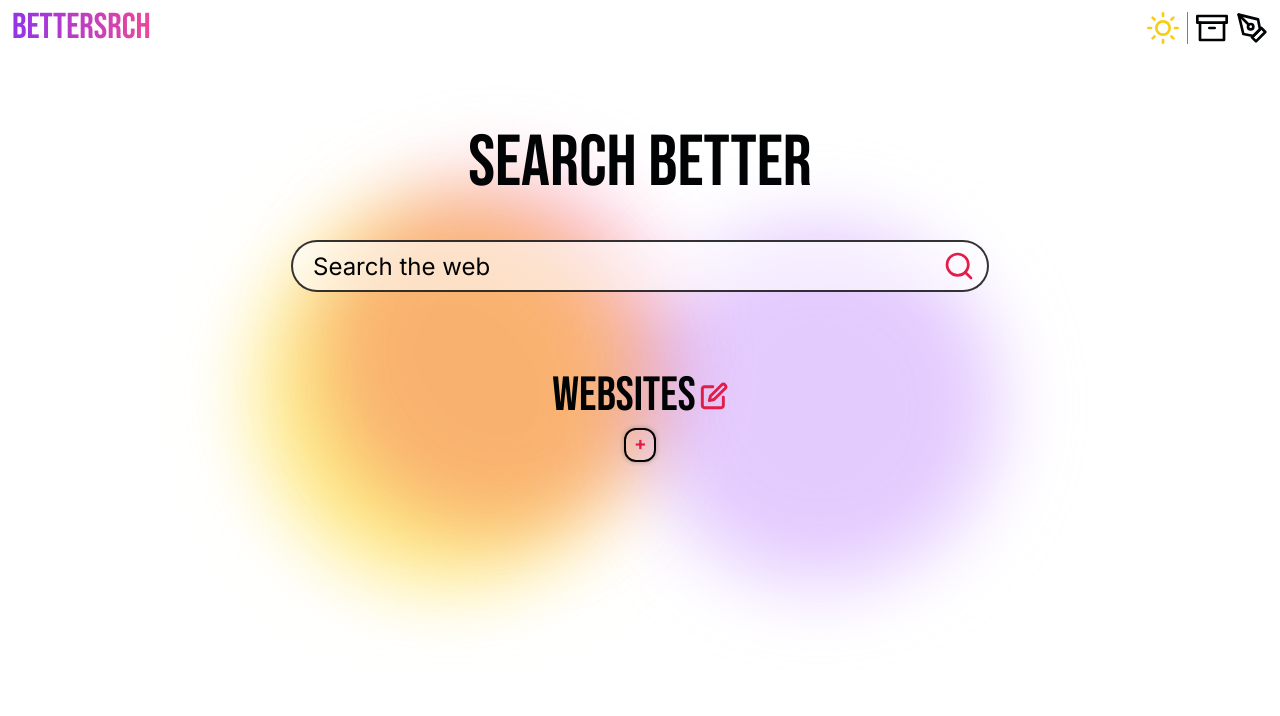
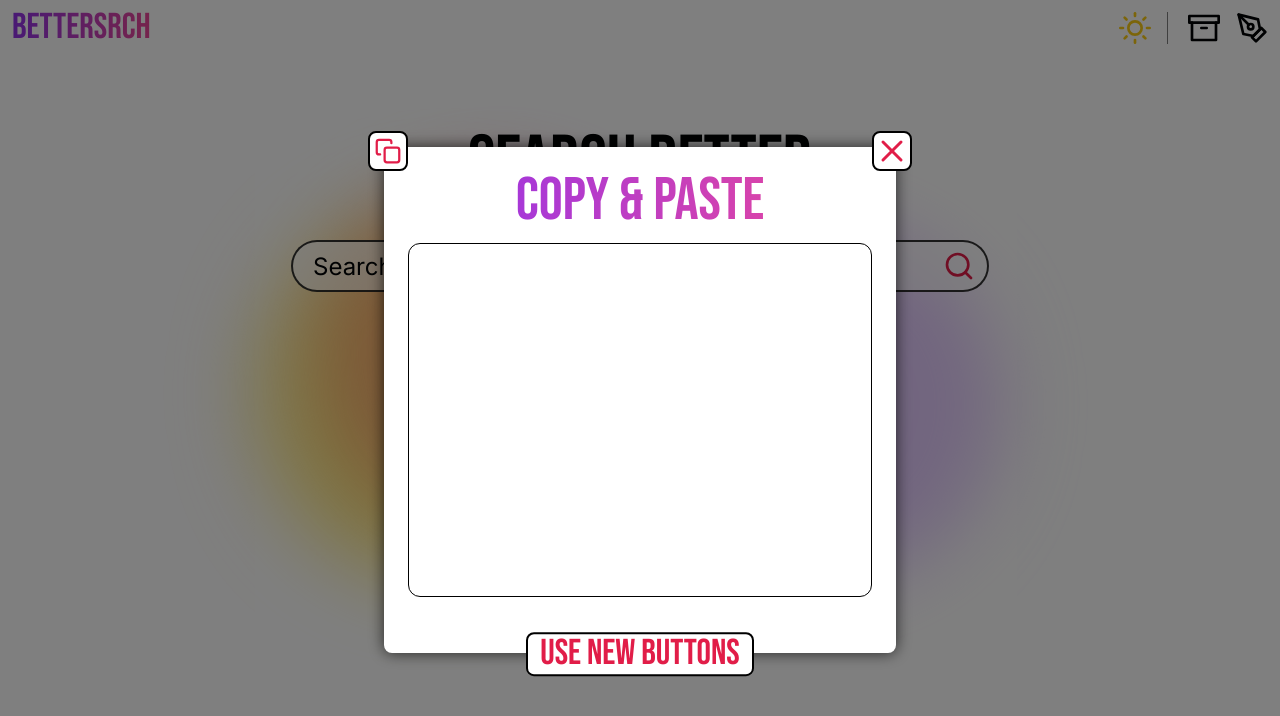
Before and after one commit to ajvejko/Bettersearch, a Vue app: page / in a window 1280 px wide. Both pictures are taken after a click on the button 1212 px from the left and 28 px from the top of the page. Shown: the top 716 px of the page. Built offline with nearby package versions, Linux system fonts and the light colour scheme.

Commit message:
added copy and paste modal

```diff
--- /dev/null
+++ b/src/components/ModalCopyPaste.vue
@@ -0,0 +1,101 @@
+<script setup lang="ts">
+import { useClipboard } from "@vueuse/core";
+import { windowStore } from "@/stores/windowStores";
+import { buttonStore } from "@/stores/buttonStores";
+import { ref } from "vue";
+
+const newButtonList = ref(localStorage.getItem("buttonList") || "");
+const { copy, copied, isSupported } = useClipboard();
+
+const changeButtonList = () => {
+  buttonStore.buttonList = JSON.parse(newButtonList.value);
+  localStorage.setItem("buttonList", newButtonList.value);
+  windowStore.showCopyPasteModal();
+};
+</script>
+<template>
+  <div
+    class="relative w-3/4 max-w-lg rounded-lg bg-backgroundLight px-4 py-3 text-center shadow-[0_0px_15px_rgba(0,0,0,0.7)] dark:bg-backgroundDark dark:shadow-white md:w-1/2 lg:px-6"
+  >
+    <button
+      type="button"
+      v-if="isSupported"
+      @click="copy(newButtonList)"
+      class="absolute left-0 top-0 translate-x-[-40%] translate-y-[-40%] rounded-lg border-2 border-black bg-white text-rose-600 shadow-black hover:border-rose-600 active:border-rose-600 dark:border-white dark:bg-backgroundDark dark:hover:border-rose-600 dark:active:border-rose-600"
+    >
+      <!-- Copy icon -->
+      <svg
+        xmlns="http://www.w3.org/2000/svg"
+        viewBox="0 0 24 24"
+        fill="none"
+        stroke-width="2"
+        stroke-linecap="round"
+        stroke-linejoin="round"
+        class="h-6 w-6 scale-75 stroke-primary md:h-8 md:w-8 lg:h-9 lg:w-9"
+      >
+        <rect x="9" y="9" width="13" height="13" rx="2" ry="2"></rect>
+        <path
+          d="M5 15H4a2 2 0 0 1-2-2V4a2 2 0 0 1 2-2h9a2 2 0 0 1 2 2v1"
+        ></path>
+      </svg>
+    </button>
+
+    <button
+      type="button"
+      @click="windowStore.showCopyPasteModal()"
+      class="absolute right-0 top-0 translate-x-[40%] translate-y-[-40%] rounded-lg border-2 border-black bg-white shadow-black hover:border-primary active:border-primary dark:border-white dark:bg-backgroundDark dark:hover:border-primary dark:active:border-primary"
+    >
+      <!-- X icon -->
+      <svg
+        xmlns="http://www.w3.org/2000/svg"
+        viewBox="0 0 24 24"
+        fill="none"
+        stroke-width="2"
+        stroke-linecap="round"
+        stroke-linejoin="round"
+        class="h-6 w-6 stroke-primary md:h-8 md:w-8 lg:h-9 lg:w-9"
+      >
+        <line x1="18" y1="6" x2="6" y2="18"></line>
+        <line x1="6" y1="6" x2="18" y2="18"></line>
+      </svg>
+    </button>
+    <Transition name="bounce" mode="out-in">
+      <h1
+        v-if="!copied"
+        class="mt-2 bg-gradient-to-r from-purple-600 to-pink-500 bg-clip-text font-bebas text-4xl text-transparent md:text-5xl lg:mt-3 lg:text-6xl"
+      >
+        Copy & Paste
+      </h1>
+      <h1
+        v-else
+        class="mt-2 bg-gradient-to-r from-purple-600 to-pink-500 bg-clip-text font-bebas text-4xl text-transparent md:text-5xl lg:mt-3 lg:text-6xl"
+      >
+        Copied the buttons!
+      </h1>
+    </Transition>
+    <textarea
+      rows="12"
+      v-model="newButtonList"
+      class="mt-3 w-full rounded-xl border resize-none overflow-clip bg-backgroundLight p-2 font-inter outline-none valid:border-black focus:border-black/50 dark:border-white/50 dark:bg-backgroundDark dark:text-textDark dark:valid:border-white dark:focus:border-white md:text-xl"
+    ></textarea>
+    <button
+      type="button"
+      @click="changeButtonList()"
+      class="translate-y-[80%] rounded-lg border-2 border-black bg-white px-3 font-bebas text-2xl text-primary hover:border-primary active:border-primary dark:border-white dark:bg-backgroundDark dark:hover:border-primary dark:active:border-primary md:text-3xl lg:text-4xl"
+    >
+      Use new buttons
+    </button>
+  </div>
+</template>
+
+<style scoped>
+.bounce-enter-from,
+.bounce-leave-to {
+  scale: 0;
+}
+
+.bounce-enter-active,
+.bounce-leave-active {
+  transition: all 100ms ease;
+}
+</style>
--- a/src/components/Navbar.vue
+++ b/src/components/Navbar.vue
@@ -1,5 +1,8 @@
 <script setup lang="ts">
-import { useDark, useToggle, onClickOutside } from "@vueuse/core";
+import { useDark, useToggle } from "@vueuse/core";
+import { windowStore } from "@/stores/windowStores";
+import BaseModal from "./BaseModal.vue";
+import ModalCopyPaste from "./ModalCopyPaste.vue";
 
 const isDark = useDark();
 const toggleDark = useToggle(isDark);
@@ -24,7 +27,7 @@ const toggleDark = useToggle(isDark);
           <div class="flex justify-center">
             <button
               @click="toggleDark()"
-              class="button-trasition mr-2 hover:scale-110"
+              class="button-trasition mr-2 hover:scale-110 lg:mr-4"
             >
               <!-- Moon icon -->
               <Transition name="slide-up" mode="out-in">
@@ -67,9 +70,13 @@ const toggleDark = useToggle(isDark);
               </Transition>
             </button>
           </div>
+
           <div class="flex justify-center">
-            <button class="button-trasition ml-2 dark:ml-3 hover:scale-110">
-              <!-- Button links modal button -->
+            <!-- Button links modal button -->
+            <button
+              @click="windowStore.showCopyPasteModal()"
+              class="button-trasition ml-2 hover:scale-110 dark:ml-3 lg:ml-5"
+            >
               <svg
                 xmlns="http://www.w3.org/2000/svg"
                 viewBox="0 0 24 24"
@@ -86,7 +93,7 @@ const toggleDark = useToggle(isDark);
             </button>
 
             <!-- Color customization button -->
-            <button class="button-trasition ml-2 hover:scale-110">
+            <button class="button-trasition ml-2 hover:scale-110 lg:ml-4">
               <svg
                 xmlns="http://www.w3.org/2000/svg"
                 viewBox="0 0 24 24"
@@ -107,9 +114,36 @@ const toggleDark = useToggle(isDark);
       </div>
     </div>
   </nav>
+
+  <Transition name="fade">
+    <BaseModal v-show="windowStore.CopyPasteWindow">
+      <Transition name="bounce">
+        <ModalCopyPaste v-if="windowStore.CopyPasteWindow" />
+      </Transition>
+    </BaseModal>
+  </Transition>
 </template>
 
 <style scoped>
+.bounce-enter-from,
+.bounce-leave-to {
+  scale: 0;
+}
+
+.bounce-enter-active,
+.bounce-leave-active {
+  transition: all 0.5s ease;
+}
+
+.fade-enter-from,
+.fade-leave-to {
+  opacity: 0;
+}
+
+.fade-enter-active,
+.fade-leave-active {
+  transition: all 0.2s ease;
+}
 .button-trasition {
   transition: all ease 300ms;
 }
--- a/src/stores/windowStores.ts
+++ b/src/stores/windowStores.ts
@@ -4,6 +4,7 @@ import { buttonStore } from "./buttonStores";
 export const windowStore = reactive({
   AddWindow: false,
   EditWindow: false,
+  CopyPasteWindow: false,
   EditMode: false,
   showAddModal(): void {
     buttonStore.name = "";
@@ -24,8 +25,11 @@ export const windowStore = reactive({
     buttonStore.index = index;
     this.EditWindow = !this.EditWindow;
   },
-
   switchEditMode(): void {
     this.EditMode = !this.EditMode;
   },
+
+  showCopyPasteModal(): void {
+    this.CopyPasteWindow = !this.CopyPasteWindow;
+  },
 });
```
Also changed, not shown: src/components/icons/copy.svg (added).
